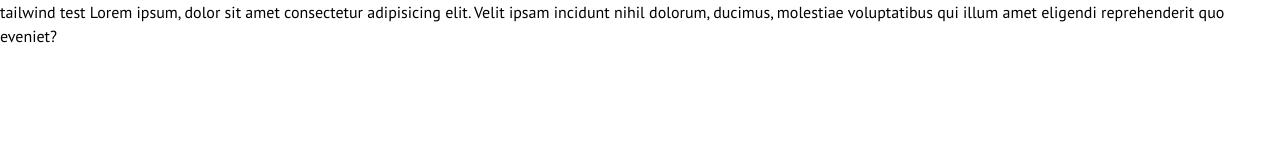
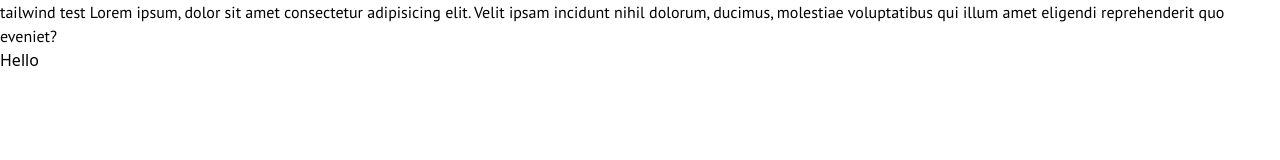
Before and after one commit to humzah286/Sila-assignment, a React (Vite) app in the folder frontend/: page / in a window 1280 px wide. Shown: the top 160 px of the page. Built offline with nearby package versions, Linux system fonts and the light colour scheme.

Commit message:
React Router added

```diff
--- a/frontend/package.json
+++ b/frontend/package.json
@@ -11,7 +11,8 @@
   },
   "dependencies": {
     "react": "^18.2.0",
-    "react-dom": "^18.2.0"
+    "react-dom": "^18.2.0",
+    "react-router-dom": "^6.22.0"
   },
   "devDependencies": {
     "@types/react": "^18.2.55",
--- a/frontend/src/App.tsx
+++ b/frontend/src/App.tsx
@@ -1,3 +1,4 @@
+import { Outlet } from "react-router-dom"
 
 
 function App() {
@@ -9,7 +10,9 @@ function App() {
           tailwind test Lorem ipsum, dolor sit amet consectetur adipisicing elit. Velit ipsam incidunt nihil dolorum, ducimus, molestiae voluptatibus qui illum amet eligendi reprehenderit quo eveniet?
         </h1>
       </div>
+      <Outlet />
     </>
+
   )
 }
 
--- /dev/null
+++ b/frontend/src/Router.tsx
@@ -0,0 +1,45 @@
+
+import {
+    createBrowserRouter,
+    // createRoutesFromElements,
+    // Route,
+    // RouterProvider,
+    // Link,
+    // Outlet
+} from "react-router-dom";
+import App from "./App";
+
+
+const children = [
+    {
+        path: "",
+        element: <h2>Hello </h2>
+    },
+    {
+        path: "child1",
+        element: <h1>Child 1</ h1 >
+    },
+    {
+        path: "child2",
+        element: <h1>Child 2 </h1>
+    }
+]
+
+const router: any = createBrowserRouter([
+    {
+        path: "/",
+        element: <App />,
+        children: children
+    },
+    // {
+    //     path: "/login",
+    //     element: <Login />,
+    // },
+    // {
+    //     path: "/signup",
+    //     element: <Signup />,
+    // },
+
+]);
+
+export default router;
--- a/frontend/src/main.tsx
+++ b/frontend/src/main.tsx
@@ -1,10 +1,11 @@
 import React from 'react'
 import ReactDOM from 'react-dom/client'
-import App from './App.tsx'
+import { RouterProvider } from 'react-router-dom'
+import router from './Router'
 import './index.css'
 
 ReactDOM.createRoot(document.getElementById('root')!).render(
   <React.StrictMode>
-    <App />
+    <RouterProvider router={router}/>
   </React.StrictMode>,
 )
```
Also changed, not shown: 2 other files (tests, documents, lock files or other folders).
